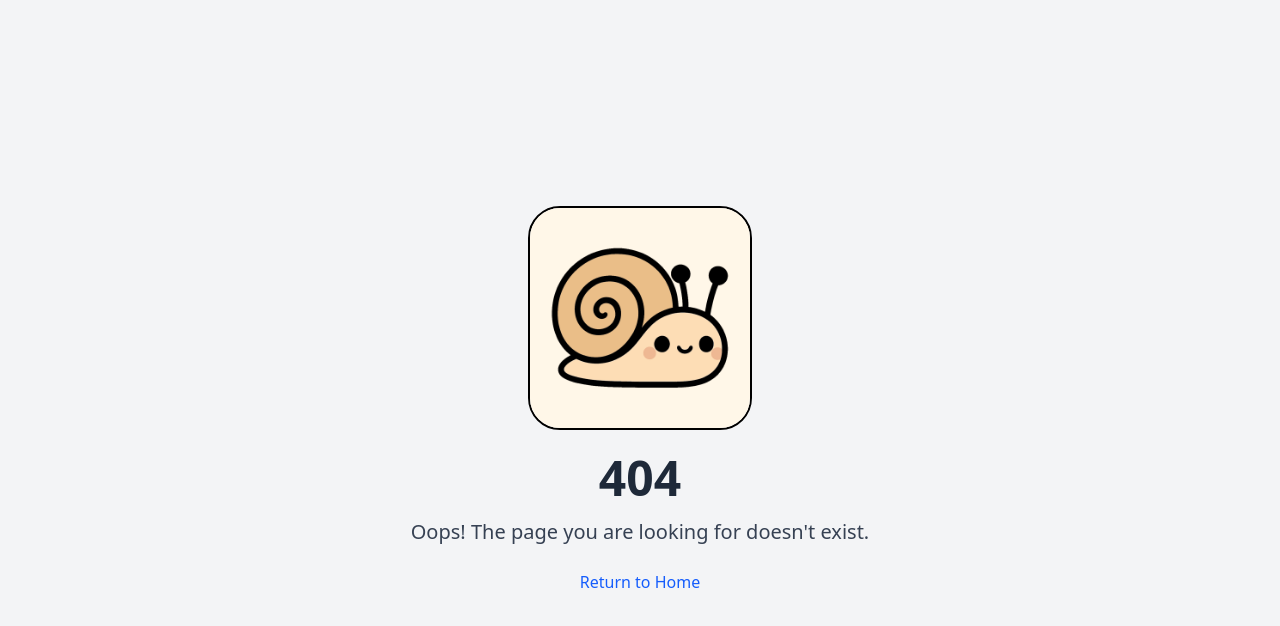
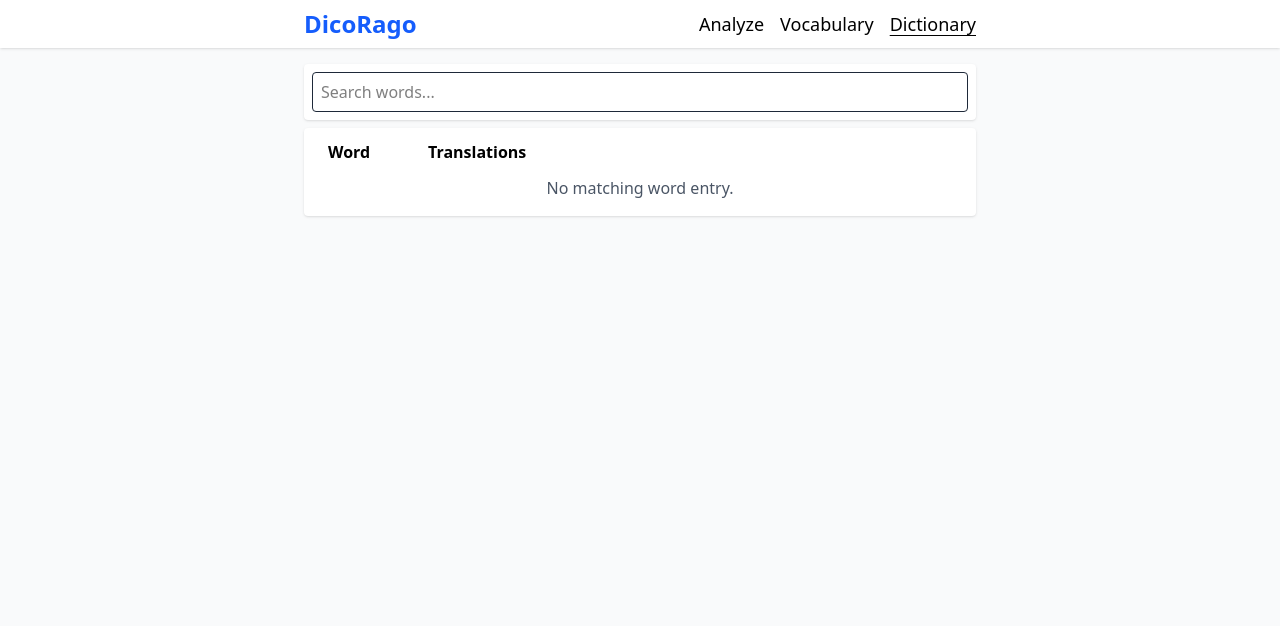
Before and after one commit to Agnoctopus/DicoRago, a Vue app in the folder frontend/: page /dictionary in a window 1280 px wide. Before the commit this address had no page. Shown: the top 626 px of the page. Built offline with nearby package versions, Linux system fonts and the light colour scheme.

Commit message:
frontend: Add DictionaryView

```diff
--- a/frontend/src/components/NavigationBar.vue
+++ b/frontend/src/components/NavigationBar.vue
@@ -21,9 +21,16 @@ const route = useRoute()
           Analyze
         </router-link>
         <router-link
-          to="/dico"
+          to="/vocabulary"
           class="text-lg hover:text-blue-600"
-          :class="route.path === '/dico' ? 'underline underline-offset-4' : ''"
+          :class="route.path === '/vocabulary' ? 'underline underline-offset-4' : ''"
+        >
+          Vocabulary
+        </router-link>
+        <router-link
+          to="/dictionary"
+          class="text-lg hover:text-blue-600"
+          :class="route.path === '/dictionary' ? 'underline underline-offset-4' : ''"
         >
           Dictionary
         </router-link>
--- a/frontend/src/components/home/HomeFeatures.vue
+++ b/frontend/src/components/home/HomeFeatures.vue
@@ -24,7 +24,7 @@
           :icon="mdiMagnify"
         />
         <FeatureEntry
-          title="Personal Dictionary Management"
+          title="Personal Vocabulary Management"
           description="Track your progress by saving new words to your vocabulary list."
           :icon="mdiNotebook"
         />
--- a/frontend/src/router/index.ts
+++ b/frontend/src/router/index.ts
@@ -1,6 +1,7 @@
 import { createRouter, createWebHistory } from 'vue-router'
 import type { RouteRecordRaw } from 'vue-router'
 import AnalyzeView from '../views/AnalyzeView.vue'
+import VocabularyView from '../views/VocabularyView.vue'
 import DictionaryView from '../views/DictionaryView.vue'
 import HomeView from '../views/HomeView.vue'
 import ChangelogView from '../views/ChangelogView.vue'
@@ -19,7 +20,12 @@ const routes: Array<RouteRecordRaw> = [
     component: AnalyzeView,
   },
   {
-    path: '/dico',
+    path: '/vocabulary',
+    name: 'Vocabulary',
+    component: VocabularyView,
+  },
+  {
+    path: '/dictionary',
     name: 'Dictionary',
     component: DictionaryView,
   },
@@ -32,8 +38,8 @@ const routes: Array<RouteRecordRaw> = [
   {
     path: '/:pathMatch(.*)*',
     name: 'NotFound',
-    component: NotFoundView
-  }
+    component: NotFoundView,
+  },
 ]
 
 /** Create the app router */
--- a/frontend/src/views/DictionaryView.vue
+++ b/frontend/src/views/DictionaryView.vue
@@ -1,32 +1,122 @@
 <script setup lang="ts">
-import { onMounted } from 'vue'
-import { useUserStore } from '@/stores/user'
+import { ref, computed, watch } from 'vue'
+import NavigationBar from '@/components/NavigationBar.vue'
+import DictionaryList from '@/components/DictionaryList.vue'
+
+import { searchWordsFromFragment } from '@/api'
+import { useSettingsStore } from '@/stores/settings'
 import { useVocabStore } from '@/stores/vocabulary'
-import NavigationBar from '@/components/NavigationBar.vue'
-import DictionaryTable from '@/components/DictionaryTable.vue'
+import { useDictionaryStore } from '@/stores/dictionary'
 
-// Access the vocab and user store.
+import type { Word } from '@/types'
+
+// Get the settings and vocabStore instance.
+const settingsStore = useSettingsStore()
 const vocabStore = useVocabStore()
-const userStore = useUserStore()
+const dictionaryStore = useDictionaryStore()
 
-// Fetch user data when the component mounts.
-onMounted(async () => {
-  if (!userStore.isFetched) {
-    await userStore.fetchUser()
-    if (userStore.user) {
-      await vocabStore.loadVocabulary()
+// Reactive variable to store the search query input by the user.
+const searchQuery = ref('')
+
+// Reactive array to store the search results returned from the API.
+const searchResults = ref<Word[]>([])
+
+// Reactive variable to indicate if the search is in progress.
+const isLoading = ref(false)
+
+// Debounce timeout reference.
+let debounceTimeout: ReturnType<typeof setTimeout> | null = null
+
+// Function to perform the search based on the input fragment.
+const performSearch = async () => {
+  if (searchQuery.value.trim()) {
+    isLoading.value = true
+    try {
+      searchResults.value = await searchWordsFromFragment(
+        searchQuery.value.trim(),
+        true,
+        settingsStore.dictionaryLanguage,
+      )
+    } catch (error) {
+      console.error('Search error:', error)
+      searchResults.value = []
+    } finally {
+      isLoading.value = false
     }
+  } else {
+    searchResults.value = []
   }
+}
+
+// Watch the searchQuery and perform the search with a debounce.
+watch(searchQuery, () => {
+  if (debounceTimeout) clearTimeout(debounceTimeout)
+  debounceTimeout = setTimeout(() => {
+    performSearch()
+  }, 300) // 300ms debounce delay.
 })
+
+// Group searchResults into a record with key as the 'written' field.
+const groupedSearchResults = computed<Record<string, Word[]>>(() => {
+  return searchResults.value.reduce(
+    (acc, word) => {
+      if (!acc[word.written]) {
+        acc[word.written] = []
+      }
+      acc[word.written].push(word)
+      return acc
+    },
+    {} as Record<string, Word[]>,
+  )
+})
+
+watch(groupedSearchResults, (grouped) => {
+  Object.entries(grouped).forEach(([written, words]) => {
+    dictionaryStore.addWritten(written, settingsStore.dictionaryLanguage, words)
+  })
+})
+
+// Get unique written strings from the grouped search results.
+const uniqueWrittens = computed(() => Object.keys(groupedSearchResults.value))
+
+// Retrieve associated VocabWord objects using getAssociatedVocabWord from vocabStore.
+const associatedVocabWords = computed(() => {
+  const ret = vocabStore.getAssociatedVocabWords(uniqueWrittens.value)
+  return ret
+})
+
+// Merge the grouped search results and associated VocabWord objects.
+// Each entry contains the 'written' key, the array of Word objects, and the associated VocabWord.
+//const vocabWordsData = computed(() => {})
 </script>
 
 <template>
-  <div class="min-h-screen flex flex-col bg-gray-50">
+  <div class="min-h-screen bg-gray-50">
     <NavigationBar />
-
-    <!-- Main content area -->
-    <div class="p-4 flex flex-col items-center">
-      <DictionaryTable />
+    <div class="container mx-auto py-4">
+      <div class="w-full max-w-2xl mx-auto bg-white p-2 rounded shadow">
+        <!-- Search Bar -->
+        <div class="relative">
+          <input
+            v-model="searchQuery"
+            type="text"
+            placeholder="Search words..."
+            class="border border-gray-800 p-2 rounded w-full h-10"
+          />
+          <!-- Clear button appears when there's text in the search input -->
+          <button
+            v-if="searchQuery"
+            @click="searchQuery = ''"
+            class="absolute right-2 top-2 text-gray-500 hover:text-gray-700"
+          >
+            Clear
+          </button>
+        </div>
+      </div>
+      <div class="mt-2">
+        <!-- Pass the computed vocabWordsData to DictionaryList -->
+        <DictionaryList :vocabWords="associatedVocabWords" />
+      </div>
     </div>
   </div>
 </template>
```
